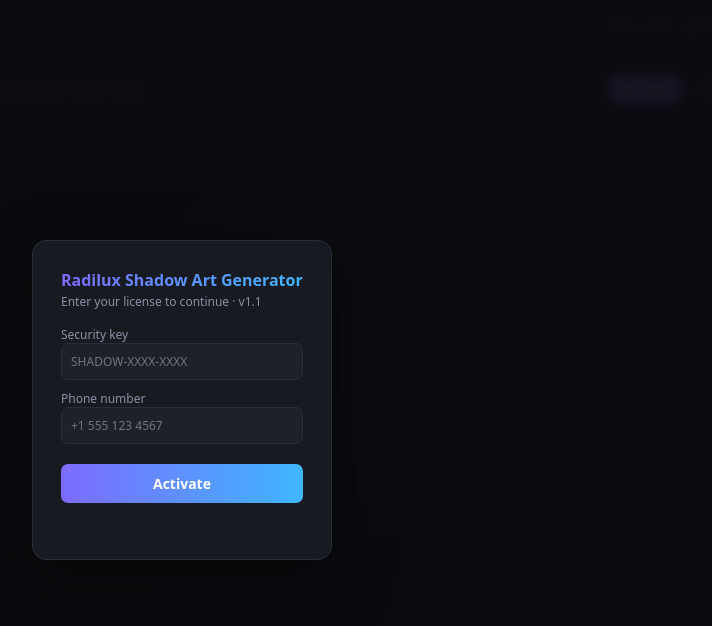
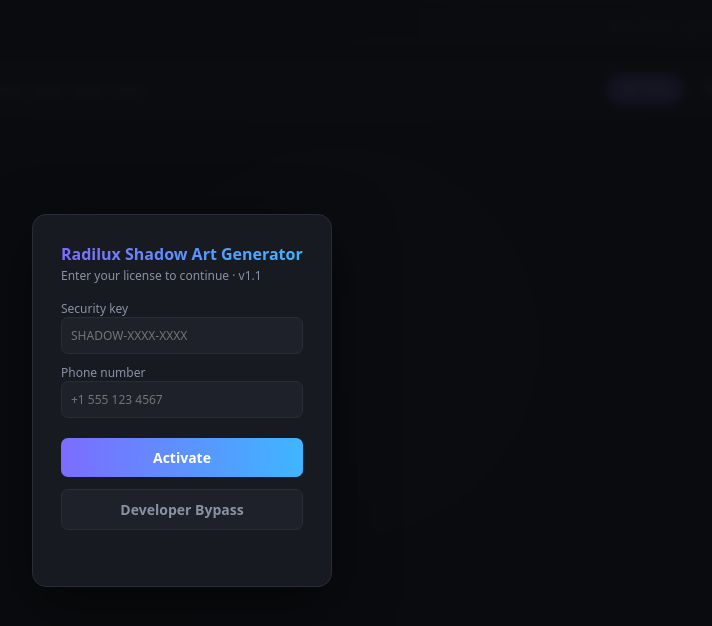
Before and after one commit to shubh942213/shadow-art, a website: page index.html in a window 1280 px wide. Shown: the whole page, without its empty margins (458-1170 px from the left). Drawn offline with Linux system fonts and the light colour scheme.

Commit message:
Add files via upload

```diff
--- a/index.html
+++ b/index.html
@@ -49,6 +49,7 @@ details[open] summary::before{transform:rotate(90deg)}
 #gate input{width:100%;padding:9px;background:var(--panel2);color:var(--txt);border:1px solid var(--line);border-radius:7px}
 #gate button{width:100%;margin-top:16px;padding:10px;background:linear-gradient(90deg,var(--accent),var(--accent2));color:#fff;border:0;border-radius:7px;cursor:pointer;font-weight:700}
 #gate button:disabled{opacity:.6;cursor:default}
+#gate button.o{background:var(--panel2);color:var(--sub);border:1px solid var(--line);margin-top:8px}
 #gmsg{margin-top:10px;font-size:12px;min-height:14px}
 </style></head><body>
 <div id=gate><form id=gform>
@@ -57,6 +58,7 @@ details[open] summary::before{transform:rotate(90deg)}
  <label>Security key<input id=gkey autocomplete=off placeholder="SHADOW-XXXX-XXXX"></label>
  <label>Phone number<input id=gphone autocomplete=off placeholder="+1 555 123 4567"></label>
  <button id=gbtn>Activate</button>
+ <button type=button id=gskip class=o>Developer Bypass</button>
  <div id=gmsg></div>
 </form></div>
 <div id=topbar>
@@ -357,6 +359,7 @@ addEventListener('resize',draw);
  const LK='sa_auth',DAYS=30;
  $('side').style.display='none';$('main').style.display='none';
  function unlock(){$('gate').remove();$('side').style.display='';$('main').style.display='';draw()}
+ $('gskip').onclick=()=>{unlock()};
  try{const saved=JSON.parse(localStorage.getItem(LK)||'null');if(saved&&saved.exp>Date.now()){unlock();return}}catch(e){}
  $('gform').onsubmit=async e=>{
   e.preventDefault();const btn=$('gbtn'),msg=$('gmsg');btn.disabled=true;msg.style.color='#9ab';msg.textContent='Checking...';
```
